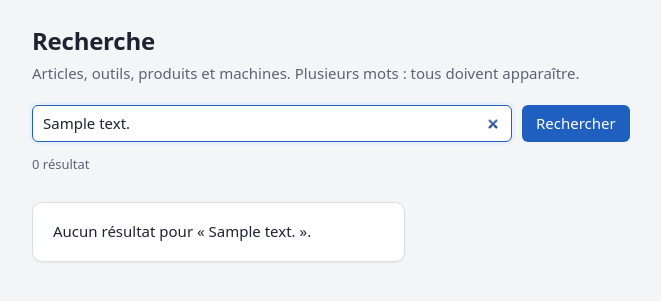
After one commit to noriviere/Gestion-Atelier, a Django app: template frontend/templates/inventaire/recherche.html in a window 1280 px wide. The commit adds this page. Shown: the top 301 px of the page, without its empty margins (32-693 px from the left). Run offline with Django 5.2, Linux system fonts and the light colour scheme; the template is opened without the code that fills it: most values are stand-ins (such as "Sample title", 1, 10 or a date in 2020).

Commit message:
Recherche globale dans la barre du haut : articles, outils, produits et machines
Recherche sans accents ni majuscules, tous les mots doivent apparaître ;
filtrage à la frappe, y compris sur la démo statique. La barre se replie
en menu sous 1300 px pour laisser la place au champ.

Co-Authored-By: Claude Opus 5.5 (1M context) <noreply@anthropic.com>
Claude-Session: https://claude.ai/code/session_01JEYjJPt94MGRyA7wvP9u37

```diff
--- a/backend/comptes/management/commands/exporter_statique.py
+++ b/backend/comptes/management/commands/exporter_statique.py
@@ -102,7 +102,7 @@ class Command(BaseCommand):
                 return f'{attribut}="{relatif("index.html")}"'
             if lien.startswith(settings.STATIC_URL if settings.STATIC_URL.startswith("/") else "/" + settings.STATIC_URL):
                 return f'{attribut}="{relatif(lien.lstrip("/"))}"'
-            if attribut == "action" or not self.est_page(lien):
+            if not self.est_page(lien):
                 return f'{attribut}="#"'
             return f'{attribut}="{relatif(posixpath.join(dossier, chemin_statique(lien)))}"'
 
--- a/backend/inventaire/urls.py
+++ b/backend/inventaire/urls.py
@@ -4,6 +4,7 @@ from . import views
 
 urlpatterns = [
     path("", views.accueil, name="accueil"),
+    path("recherche/", views.recherche, name="recherche"),
     path("articles/", views.articles, name="articles"),
     path("articles/<int:pk>/", views.article, name="article"),
     path("a-commander/", views.a_commander, name="a_commander"),
--- a/frontend/static/css/atelier.css
+++ b/frontend/static/css/atelier.css
@@ -166,6 +176,14 @@ html[data-theme="sombre"] .bouton:not(.secondaire) { color: #0b0e13; }
 .bouton.secondaire { background: transparent; color: var(--accent); border: 1px solid var(--accent); }
 .bouton.secondaire:hover { background: var(--accent-doux); }
 .actions { display: flex; gap: 10px; flex-wrap: wrap; margin: 12px 0 20px; }
+.visuellement-cache { position: absolute; width: 1px; height: 1px; overflow: hidden; clip: rect(0 0 0 0); white-space: nowrap; }
+form.formulaire-recherche { display: flex; gap: 10px; margin-bottom: 8px; }
+form.formulaire-recherche input { flex: 1; max-width: 480px; }
+.resultats-recherche { display: grid; grid-template-columns: repeat(auto-fill, minmax(280px, 1fr)); gap: 16px; align-items: start; }
+.groupe-resultats h2 { margin-top: 0; font-size: 16px; }
+.groupe-resultats ul { list-style: none; margin: 0; padding: 0; }
+.groupe-resultats li { padding: 4px 0; border-top: 1px solid var(--bord); }
+.groupe-resultats li:first-child { border-top: 0; }
 :focus-visible { outline: 2px solid var(--accent); outline-offset: 2px; }
 /* Lien « Aller au contenu » : invisible jusqu'à ce qu'il reçoive le focus au clavier. */
 .lien-evitement { position: absolute; left: 12px; top: -60px; z-index: 20; background: var(--accent); color: #fff; padding: 8px 14px; border-radius: 0 0 6px 6px; transition: top var(--duree) ease; }
--- a/frontend/static/js/atelier.js
+++ b/frontend/static/js/atelier.js
@@ -71,3 +71,44 @@
     });
   });
 })();
+
+// Recherche globale : filtre les résultats à la frappe, sans recharger la page.
+(function () {
+  var champRecherche = document.querySelector("[data-recherche-globale]");
+  if (!champRecherche) return;
+  var bilan = document.querySelector("[data-recherche-bilan]");
+  var messageVide = document.querySelector("[data-recherche-vide]");
+  var groupes = document.querySelectorAll("[data-groupe-resultats]");
+
+  // Même règle que la recherche côté serveur : minuscules, sans accents.
+  function normaliser(texte) {
+    return texte.toLowerCase().normalize("NFD").replace(/[̀-ͯ]/g, "");
+  }
+
+  function filtrerResultats() {
+    var mots = normaliser(champRecherche.value).split(/\s+/).filter(Boolean);
+    var nombreTotal = 0;
+    groupes.forEach(function (groupe) {
+      var nombreDansLeGroupe = 0;
+      groupe.querySelectorAll("li[data-texte]").forEach(function (ligne) {
+        var visible = mots.every(function (mot) {
+          return ligne.dataset.texte.indexOf(mot) !== -1;
+        });
+        ligne.hidden = !visible;
+        if (visible) nombreDansLeGroupe += 1;
+      });
+      groupe.hidden = nombreDansLeGroupe === 0;
+      groupe.querySelector("[data-nombre-resultats]").textContent = "(" + nombreDansLeGroupe + ")";
+      nombreTotal += nombreDansLeGroupe;
+    });
+    if (messageVide) messageVide.hidden = nombreTotal > 0;
+    if (bilan) bilan.textContent = mots.length ? nombreTotal + " résultat" + (nombreTotal > 1 ? "s" : "") : "";
+  }
+
+  // Sur la démo statique, la page reçoit la recherche par l'adresse et non par le serveur.
+  var texteDansLAdresse = new URLSearchParams(window.location.search).get("q");
+  if (texteDansLAdresse && !champRecherche.value) champRecherche.value = texteDansLAdresse;
+
+  champRecherche.addEventListener("input", filtrerResultats);
+  filtrerResultats();
+})();
--- a/frontend/templates/base.html
+++ b/frontend/templates/base.html
@@ -35,6 +35,10 @@
     {% if peut_modifier %}<a href="{% if demo_statique %}#{% else %}{% url 'admin:index' %}{% endif %}" data-demo-parametrage>Paramétrage</a>{% endif %}
   </nav>
   {% endwith %}
+  <form class="recherche-barre" method="get" action="{% url 'recherche' %}" role="search">
+    <label class="visuellement-cache" for="champ-recherche-barre">Rechercher un article, un outil, un produit ou une machine</label>
+    <input type="search" id="champ-recherche-barre" name="q" placeholder="Rechercher…">
+  </form>
   <div class="utilisateur">
     <span class="nom-utilisateur">{{ user.get_full_name|default:user.username }}</span>
     <span class="badge-profil">{{ profil|default:"Sans profil" }}</span>
--- /dev/null
+++ b/frontend/templates/inventaire/recherche.html
@@ -0,0 +1,24 @@
+{% extends "base.html" %}
+{% block titre %}Recherche – Gestion Atelier{% endblock %}
+{% block contenu %}
+<h1>Recherche</h1>
+<p class="sous-titre">Articles, outils, produits et machines. Plusieurs mots : tous doivent apparaître.</p>
+<form class="formulaire-recherche" method="get" action="{% url 'recherche' %}" role="search">
+  <label class="visuellement-cache" for="champ-recherche-page">Rechercher</label>
+  <input type="search" id="champ-recherche-page" name="q" value="{{ texte_recherche }}" placeholder="Référence, désignation, emplacement…" data-recherche-globale autofocus>
+  <button class="bouton">Rechercher</button>
+</form>
+<p class="discret" data-recherche-bilan aria-live="polite"></p>
+<div class="resultats-recherche">
+  {% for nom_groupe, resultats in groupes %}
+  <section class="carte groupe-resultats" data-groupe-resultats>
+    <h2>{{ nom_groupe }} <span class="discret" data-nombre-resultats>({{ resultats|length }})</span></h2>
+    <ul>
+      {% for resultat in resultats %}<li data-texte="{{ resultat.texte_cherche }}"><a href="{{ resultat.url }}">{{ resultat.titre }}</a> <span class="discret">{{ resultat.detail }}</span></li>
+      {% endfor %}
+    </ul>
+  </section>
+  {% endfor %}
+  <p class="carte" data-recherche-vide{% if groupes %} hidden{% endif %}>Aucun résultat{% if texte_recherche %} pour « {{ texte_recherche }} »{% endif %}.</p>
+</div>
+{% endblock %}
```
Also changed, not shown: other parts of frontend/static/css/atelier.css (+28 -11 lines), backend/inventaire/recherche.py (added, +57 -0 lines), backend/inventaire/views.py (+10 -0 lines), backend/tests/test_recherche.py (added, +43 -0 lines).
